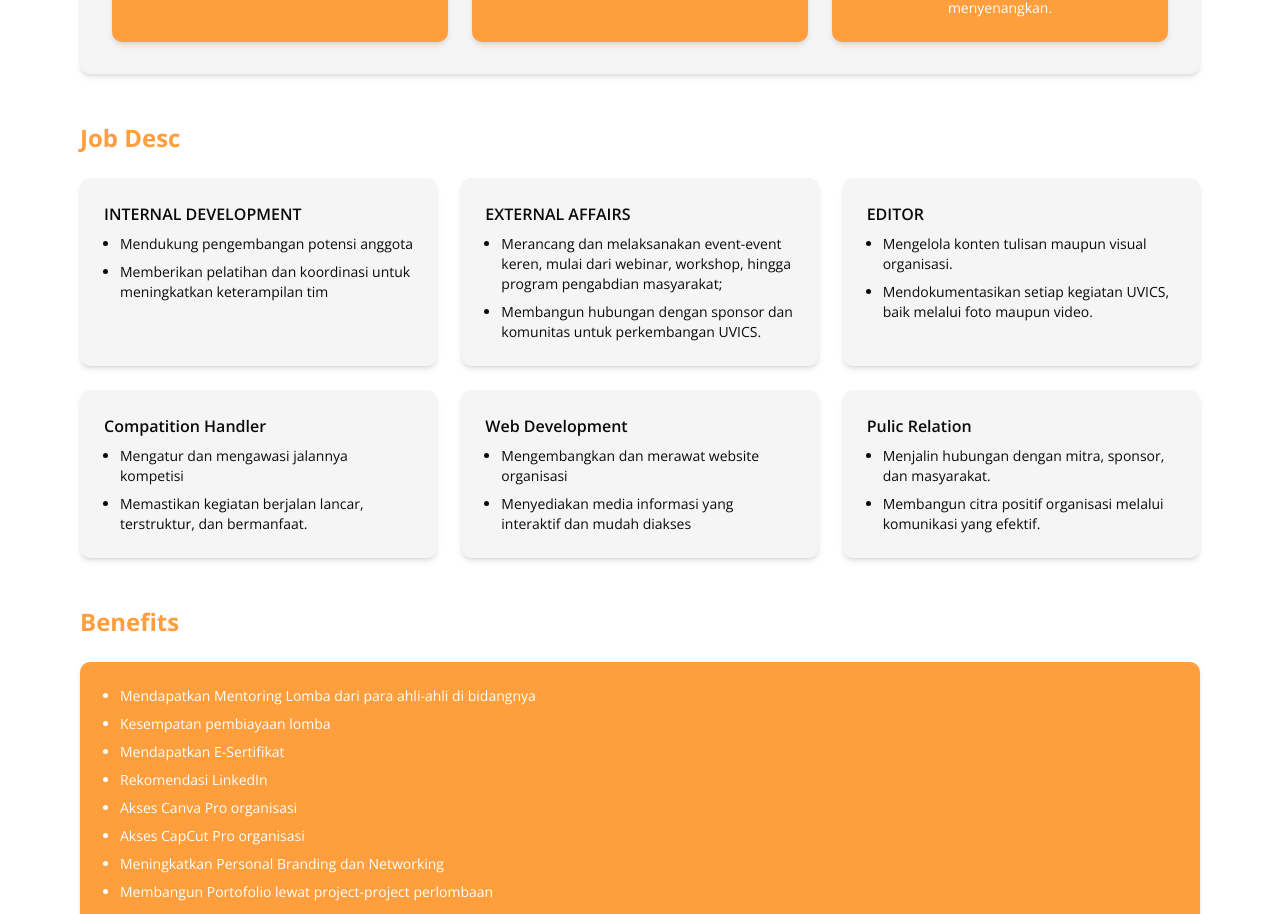
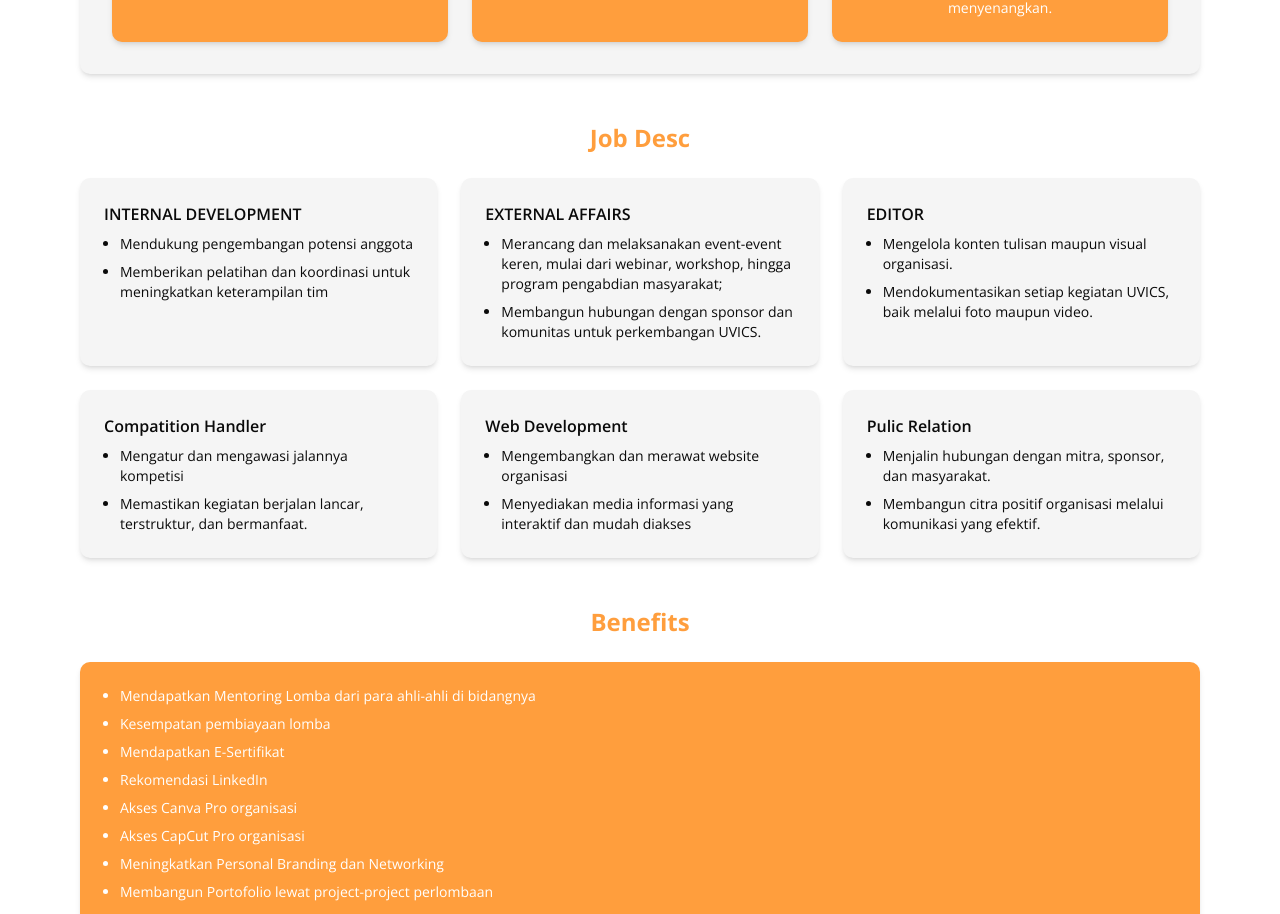
Before and after one commit to WEBUVICS/frontend, a Next.js app: page /about in a window 1280 px wide. Shown: the part 1438-2352 px from the top of the page. Built offline with nearby package versions, Linux system fonts and the light colour scheme.

Commit message:
style(about): ubah alignment judul Job Desc dan Benefits menjadi rata tengah

```diff
--- a/app/(user)/about/page.tsx
+++ b/app/(user)/about/page.tsx
@@ -120,7 +120,7 @@ export default function About() {
 
         {/* Job Desc */}
         <section>
-          <h2 className="text-2xl font-bold text-[var(--color-second)] mb-6">
+          <h2 className="text-2xl font-bold text-center text-[var(--color-second)] mb-6">
             Job Desc
           </h2>
           <div className="grid grid-cols-1 md:grid-cols-3 gap-6">
@@ -190,7 +190,7 @@ export default function About() {
 
         {/* Benefits */}
         <section className="flex flex-col gap-6">
-          <h2 className="text-2xl font-bold text-[var(--color-second)]">
+          <h2 className="text-2xl font-bold text-center text-[var(--color-second)]">
             Benefits
           </h2>
           <div className="bg-[var(--color-second)] text-white p-6 rounded-lg shadow-md">
```
